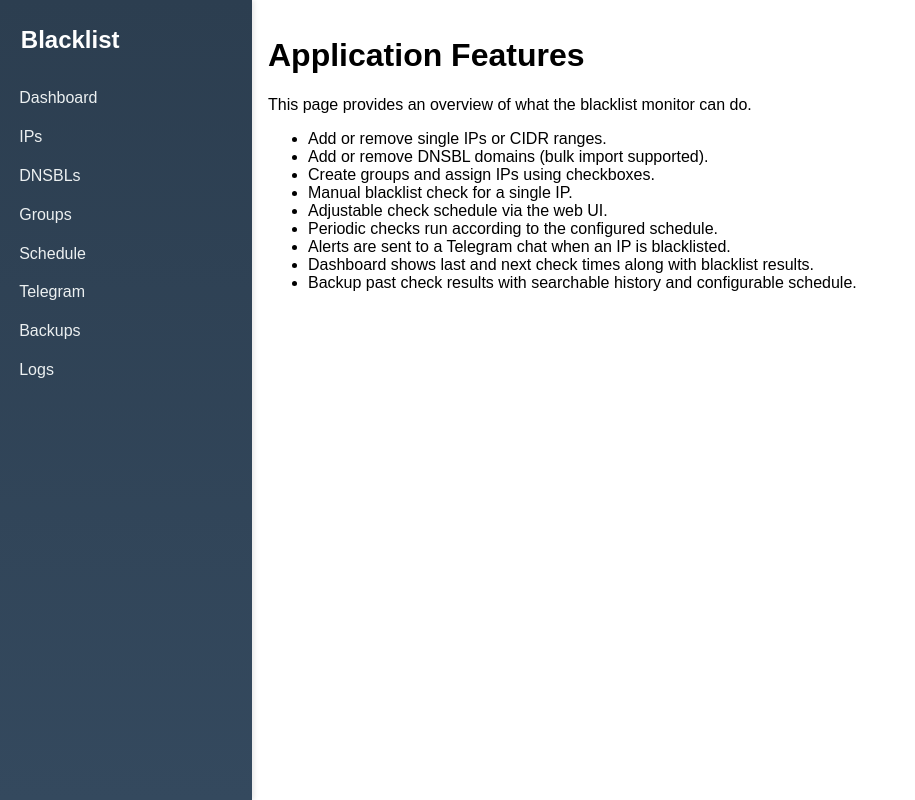
After one commit to Lavine12/Bash, a Flask app: page /features in a window 1280 px wide. The commit adds this page. Shown: the whole page, without its empty margins (0-915 px from the left). Run offline with Flask 3, Linux system fonts and the light colour scheme.

Commit message:
Add features overview page and update Telegram help

```diff
--- a/blacklist_monitor/app.py
+++ b/blacklist_monitor/app.py
@@ -224,6 +224,12 @@ def index():
     return render_template('index.html', ips=ips, ip_count=ip_count,
                            groups=groups, dnsbl_map=dnsbl_map,
                            group_next=group_next_map)
+
+
+@app.route('/features')
+def features_page():
+    """Display an overview of the application's capabilities."""
+    return render_template('features.html')
 
 @app.route('/ips', methods=['GET', 'POST'])
 def manage_ips():
--- a/blacklist_monitor/static/style.css
+++ b/blacklist_monitor/static/style.css
@@ -20,6 +20,13 @@ body {
 .sidebar h2 {
     color: #fff;
     margin-top: 0;
+}
+.sidebar h2 a {
+    color: inherit;
+    text-decoration: none;
+}
+.sidebar h2 a:hover {
+    text-decoration: underline;
 }
 
 .sidebar ul {
@@ -83,6 +90,9 @@ button, input[type="submit"] {
     width: 80px;
     border: 1px solid #ccc;
     border-radius: 4px;
+}
+.placeholder-help {
+    margin-top: 0.5em;
 }
 .wide-select {
     padding: 0.4em;
--- a/blacklist_monitor/templates/base.html
+++ b/blacklist_monitor/templates/base.html
@@ -8,7 +8,7 @@
 <body>
 <div class="container">
     <div class="sidebar">
-        <h2>Blacklist</h2>
+        <h2><a href="{{ url_for('features_page') }}">Blacklist</a></h2>
         <ul>
             <li><a href="{{ url_for('index') }}">Dashboard</a></li>
             <li><a href="{{ url_for('manage_ips') }}">IPs</a></li>
--- /dev/null
+++ b/blacklist_monitor/templates/features.html
@@ -0,0 +1,16 @@
+{% extends 'base.html' %}
+{% block content %}
+<h1>Application Features</h1>
+<p>This page provides an overview of what the blacklist monitor can do.</p>
+<ul>
+    <li>Add or remove single IPs or CIDR ranges.</li>
+    <li>Add or remove DNSBL domains (bulk import supported).</li>
+    <li>Create groups and assign IPs using checkboxes.</li>
+    <li>Manual blacklist check for a single IP.</li>
+    <li>Adjustable check schedule via the web UI.</li>
+    <li>Periodic checks run according to the configured schedule.</li>
+    <li>Alerts are sent to a Telegram chat when an IP is blacklisted.</li>
+    <li>Dashboard shows last and next check times along with blacklist results.</li>
+    <li>Backup past check results with searchable history and configurable schedule.</li>
+</ul>
+{% endblock %}
--- a/blacklist_monitor/templates/telegram.html
+++ b/blacklist_monitor/templates/telegram.html
@@ -18,6 +18,7 @@
     <button type="submit">Add</button>
 </form>
 <p>Available placeholders: <code>{ip}</code>, <code>{dnsbl}</code>, <code>{remark}</code>, <code>{date}</code>, <code>{time}</code>, <code>{count}</code></p>
+<p class="placeholder-help">Use these tags inside the alert message to insert the IP address, DNSBL name, your remark, the current date and time, or the number of listings.</p>
 
 <h2>Saved Chats</h2>
 <form method="post">
```
